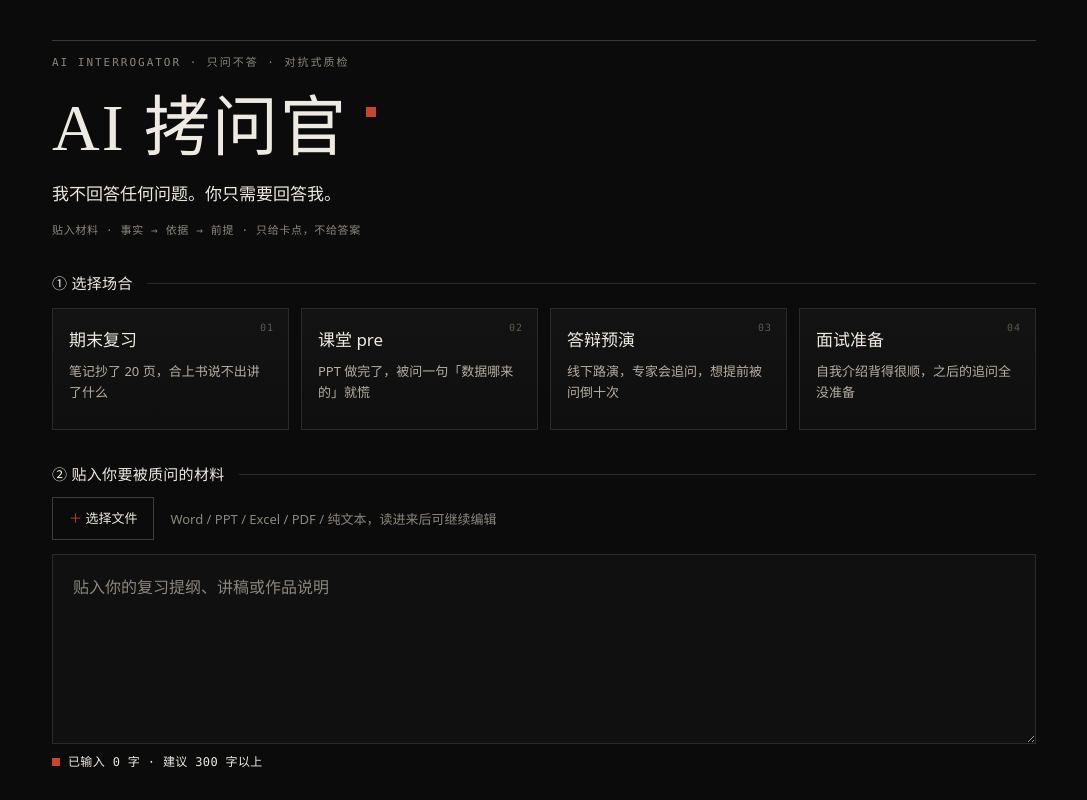
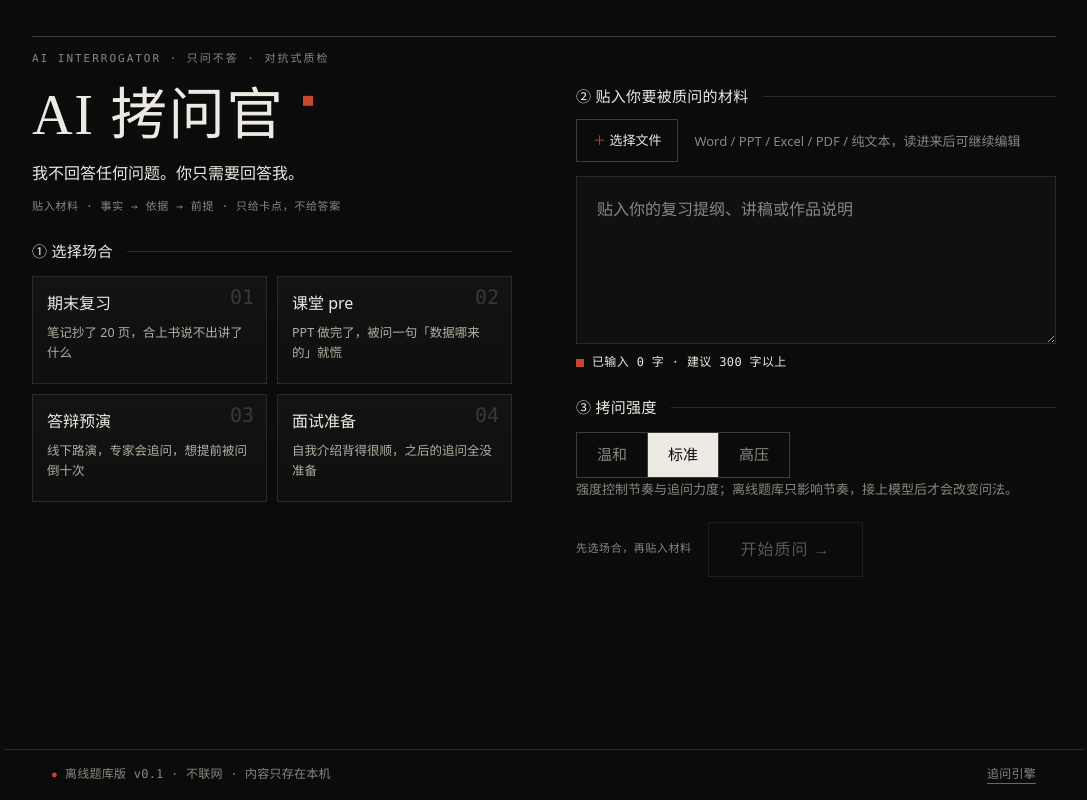
Before and after one commit to 145896-dotcom/photoelectric-lab, a plain HTML site: page ai-interrogator/index.html in a window 1280 px wide. Shown: the top 800 px of the page, without its empty margins (96-1183 px from the left). Drawn offline with Linux system fonts and the light colour scheme.

Commit message:
style(ai-interrogator): 宽屏两栏工作台与问句/报告视觉深化

```diff
--- a/ai-interrogator/index.html
+++ b/ai-interrogator/index.html
@@ -624,6 +624,139 @@ body{
     transform: none !important;
   }
 }
+
+/* ============================================================
+   Round 2 · UI 深化（2026-11-25）
+   宽屏两栏工作台，保留原黑纸/衬线/红色标记。
+   ============================================================ */
+@media (min-width: 1100px){
+  .brief{
+    max-width: 1120px;
+    column-count: 2;
+    column-gap: 64px;
+    padding-top: 36px;
+  }
+  .brief::before{
+    column-span: all;
+    margin-bottom: 20px;
+  }
+  .brief__title{
+    font-size: clamp(44px, 4.4vw, 60px);
+    text-wrap: balance;
+  }
+  .brief__tagline{
+    margin-top: 14px;
+    font-size: 16px;
+  }
+  .brief__tagline::after{
+    margin-top: 10px;
+  }
+  .brief__section{
+    margin-top: 26px;
+  }
+  .brief__title,
+  .brief__tagline,
+  .brief__notice,
+  .brief__section,
+  .brief__actions{
+    break-inside: avoid;
+  }
+  .brief .brief__section:nth-of-type(2){
+    break-before: column;
+    margin-top: 0;
+  }
+  .brief__grid{
+    grid-template-columns: repeat(2, minmax(0, 1fr));
+    gap: 10px;
+  }
+  .brief-card{
+    min-height: 108px;
+    padding: 14px 14px 16px;
+  }
+  .brief-card__name{
+    font-size: 16px;
+  }
+  .brief-card__desc{
+    font-size: 12.5px;
+    line-height: 1.55;
+  }
+  .brief-card::before,
+  .brief-card[aria-pressed="true"]::before{
+    top: 10px;
+    right: 12px;
+    font-size: 20px;
+    letter-spacing: 0;
+    opacity: .55;
+  }
+  .brief-card[aria-pressed="true"]::before{
+    opacity: .9;
+  }
+  .brief-field{
+    min-height: 168px;
+  }
+  .brief__actions{
+    margin-top: 22px;
+  }
+}
+
+/* 问句：加一个 mono 小标，强调“当前追问” */
+.question-active{
+  position: relative;
+  padding-top: 22px;
+}
+.question-active::before{
+  content: "当前追问 · CURRENT QUESTION";
+  position: absolute;
+  top: 0;
+  left: 18px;
+  font-family: var(--mono);
+  font-size: 10px;
+  line-height: 1.4;
+  letter-spacing: .14em;
+  color: var(--paper-dim);
+}
+
+/* 报告页：编辑式刊头 */
+.verdict{
+  padding-top: 56px;
+}
+.verdict::before{
+  content: "SESSION REPORT · 卡点报告";
+  display: block;
+  margin-bottom: 22px;
+  padding-top: 14px;
+  border-top: 1px solid var(--aiq-rule);
+  font-family: var(--mono);
+  font-size: 10px;
+  line-height: 1.4;
+  letter-spacing: .16em;
+  color: var(--paper-dim);
+}
+.verdict__title{
+  font-size: clamp(34px, 4vw, 48px);
+  line-height: 1.1;
+}
+.metric-card{
+  border-top: 2px solid var(--line-strong);
+}
+.metric-card__value{
+  font-size: 36px;
+}
+
+/* 页脚状态点 */
+.app-offline__text::before{
+  content: "●";
+  margin-right: 8px;
+  font-size: 8px;
+  vertical-align: middle;
+  color: var(--alert);
+}
+
+/* 键盘焦点更明显 */
+:focus-visible{
+  outline: 2px solid var(--alert);
+  outline-offset: 3px;
+}
 </style>
 </head>
   <body>
```
Also changed, not shown: 1 other file.
